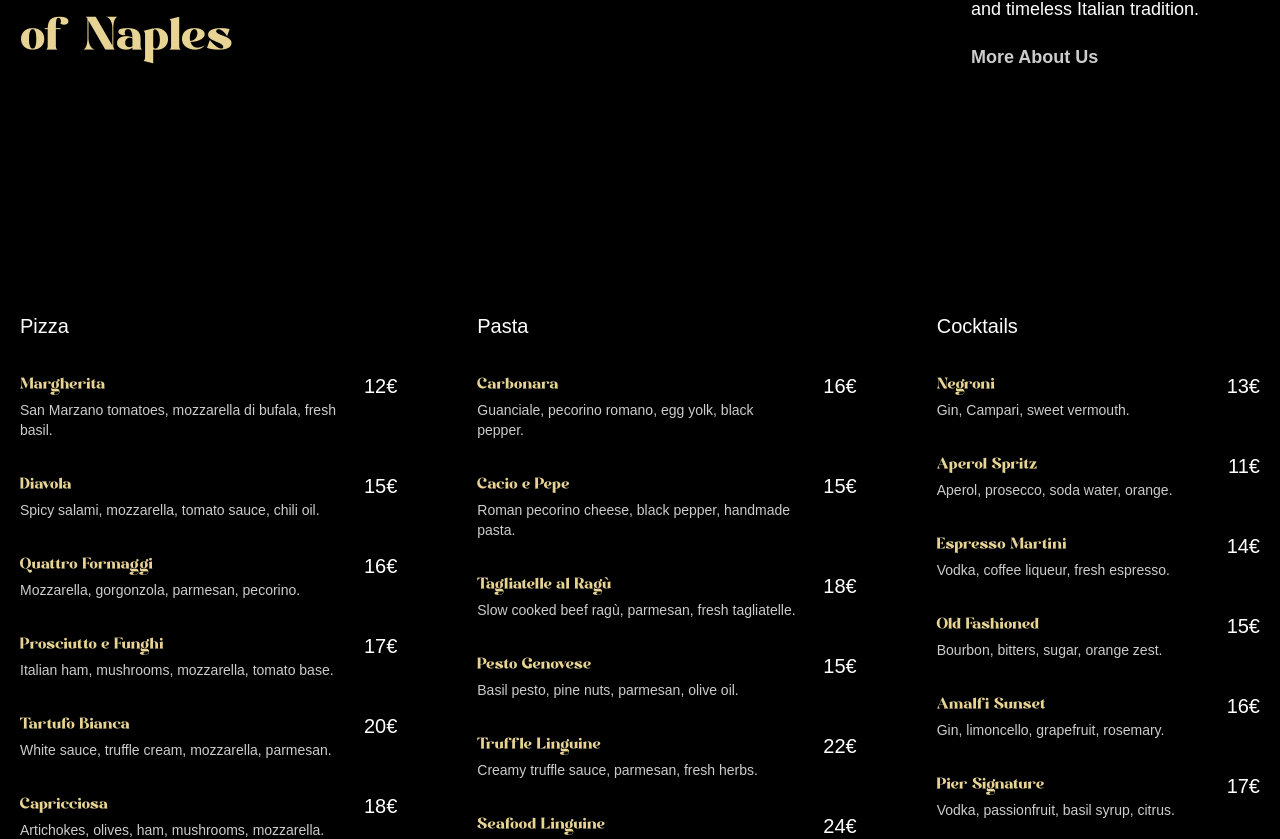
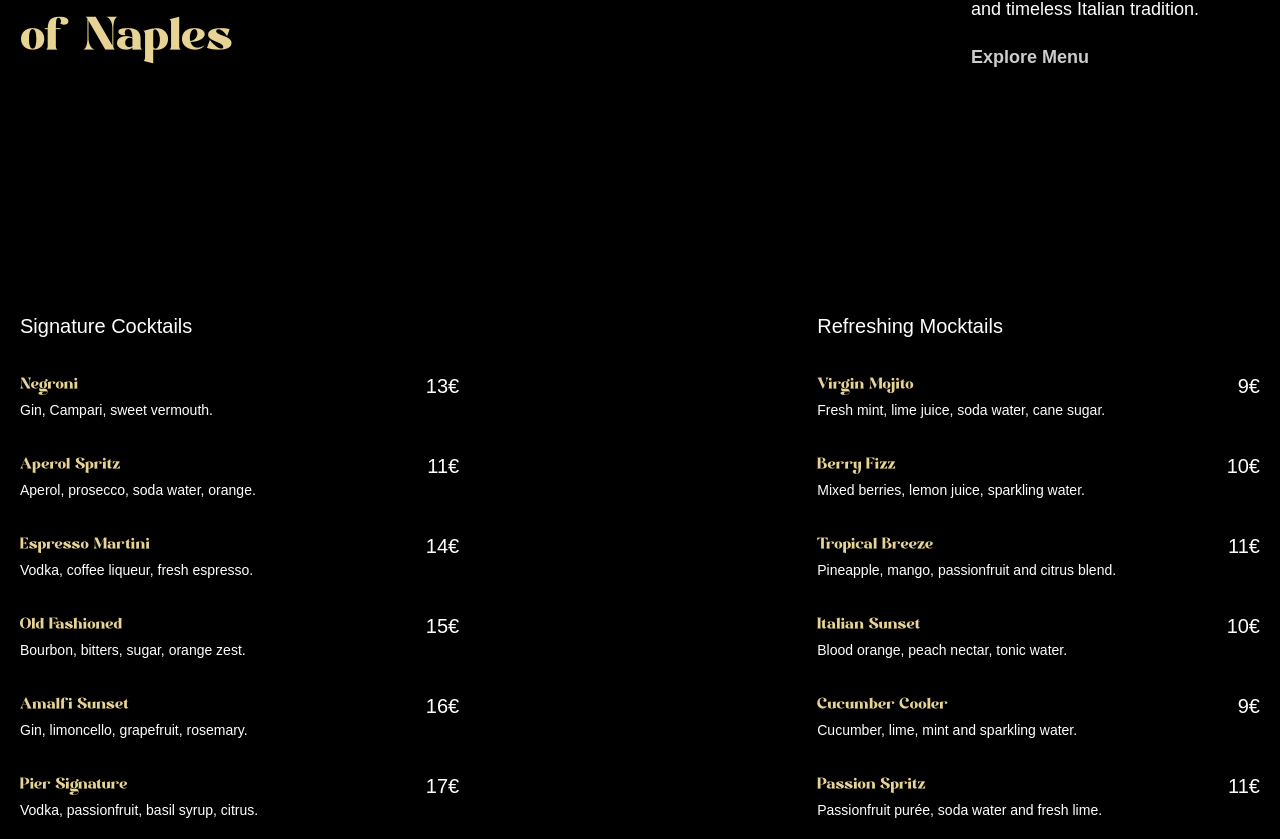
Before and after one commit to OKihichak/fullstack-restaurant-website, a React (Vite) app: page /menu in a window 1280 px wide. Shown: the part 648-1487 px from the top of the page. Built offline with nearby package versions, Linux system fonts and the light colour scheme; a web font is replaced by a local one.

Commit message:
Cocktails menu section added

```diff
--- a/constants/index.js
+++ b/constants/index.js
@@ -1,31 +1,29 @@
 import L from "leaflet";
 
 const navLinks = [
-
   {
-        id:1,
-        title:"Menu",
-        path:"/menu"
+    id: 1,
+    title: "Menu",
+    path: "/menu",
   },
 
   {
-        id:2,
-        title:"Reservation",
-        path:"/#reservation"
+    id: 2,
+    title: "Reservation",
+    path: "/#reservation",
   },
 
   {
-        id:3,
-        title:"About Us",
-        path:"/#about"
+    id: 3,
+    title: "About Us",
+    path: "/#about",
   },
 
   {
-        id:4,
-        title:"Contact",
-        path:"/#contact"
-    }
-
+    id: 4,
+    title: "Contact",
+    path: "/#contact",
+  },
 ];
 
 const menuItems = {
@@ -202,6 +200,63 @@ const menuItems = {
       description: "Rye whiskey, vermouth, bitters, smoked aroma.",
     },
   ],
+  mocktails: [
+    {
+      id: 25,
+      name: "Virgin Mojito",
+      price: "9€",
+      description: "Fresh mint, lime juice, soda water, cane sugar.",
+    },
+
+    {
+      id: 26,
+      name: "Berry Fizz",
+      price: "10€",
+      description: "Mixed berries, lemon juice, sparkling water.",
+    },
+
+    {
+      id: 27,
+      name: "Tropical Breeze",
+      price: "11€",
+      description: "Pineapple, mango, passionfruit and citrus blend.",
+    },
+
+    {
+      id: 28,
+      name: "Italian Sunset",
+      price: "10€",
+      description: "Blood orange, peach nectar, tonic water.",
+    },
+
+    {
+      id: 29,
+      name: "Cucumber Cooler",
+      price: "9€",
+      description: "Cucumber, lime, mint and sparkling water.",
+    },
+
+    {
+      id: 30,
+      name: "Passion Spritz",
+      price: "11€",
+      description: "Passionfruit purée, soda water and fresh lime.",
+    },
+
+    {
+      id: 31,
+      name: "Rosso Berry",
+      price: "10€",
+      description: "Raspberry, cranberry and lemon with ice.",
+    },
+
+    {
+      id: 32,
+      name: "Lemon Basil Refresher",
+      price: "9€",
+      description: "Fresh basil, lemon juice, honey and soda.",
+    },
+  ],
 };
 
 const restaurantIcon = new L.Icon({
--- a/src/pages/menuComponents/MenuCategory.jsx
+++ /dev/null
@@ -1,47 +0,0 @@
-import styles from "./MenuCategory.module.css";
-
-const MenuCategory = ({ title, items }) => {
-
-    return (
-
-        <div className={styles.category}>
-
-            <h2>
-                {title}
-            </h2>
-
-            <ul>
-
-                {items.map((item) => (
-
-                    <li key={item.id}>
-
-                        <div className={styles.info}>
-
-                            <h3>
-                                {item.name}
-                            </h3>
-
-                            <p>
-                                {item.description}
-                            </p>
-
-                        </div>
-
-                        <span>
-                            {item.price}
-                        </span>
-
-                    </li>
-
-                ))}
-
-            </ul>
-
-        </div>
-
-    )
-
-}
-
-export default MenuCategory;
--- a/src/pages/menuComponents/MenuCategory.module.css
+++ /dev/null
@@ -1,56 +0,0 @@
-@reference "../../index.css";
-
-.category{
-
-    @apply space-y-8
-    w-full
-    md:w-fit;
-
-}
-
-.category h2{
-
-    @apply text-xl
-    font-medium;
-
-}
-
-.category ul{
-
-    @apply space-y-8;
-
-}
-
-.category li{
-
-    @apply flex
-    justify-between
-    items-start
-    gap-6;
-
-}
-
-.info h3{
-
-    @apply font-modern-negra
-    2xl:text-3xl
-    text-xl
-    text-yellow;
-
-}
-
-.info p{
-
-    @apply text-sm
-    opacity-80
-    max-w-md;
-
-}
-
-.category span{
-
-    @apply text-xl
-    font-medium
-    whitespace-nowrap;
-
-}
--- a/src/pages/menuComponents/MenuHero.jsx
+++ b/src/pages/menuComponents/MenuHero.jsx
@@ -3,82 +3,65 @@ import { useGSAP } from "@gsap/react";
 import gsap from "gsap";
 import { SplitText } from "gsap/all";
 import { useRef } from "react";
-import { useMediaQuery } from "react-responsive";
-import { NavLink } from "react-router-dom";
+import { useMediaQuery } from "react-responsive"
+
 
 const MenuHero = () => {
 
     const videoRef = useRef();
 
-    const isMobile = useMediaQuery({
-        maxWidth: 767
-    });
+    const isMobile = useMediaQuery({ maxWidth: 767 })
+
+
 
     useGSAP(() => {
 
-        const heroSplit = new SplitText(
-            `.${styles.title}`,
-            { type: "chars,words" }
-        );
+        const heroSplit = new SplitText('.title', { type: 'chars, words' });
+        const paragraphSplit = new SplitText('.subtitle', { type: 'lines' });
 
-        const subtitleSplit = new SplitText(
-            `.${styles.subtitle}`,
-            { type: "lines" }
-        );
-
-        heroSplit.chars.forEach(char =>
-            char.classList.add("text-gradient")
-        );
+        heroSplit.chars.forEach((char) => char.classList.add('text-gradient'));
 
         gsap.from(heroSplit.chars, {
             yPercent: 100,
             duration: 1.8,
-            ease: "expo.out",
+            ease: 'expo.out',
             stagger: 0.06
-        });
+        })
 
-        gsap.from(subtitleSplit.lines, {
+        gsap.from(paragraphSplit.lines, {
             opacity: 0,
             yPercent: 100,
             duration: 1.8,
-            ease: "expo.out",
+            ease: 'expo.out',
             stagger: 0.06,
-            delay: 1
-        });
+            delay: 1,
+        })
 
-        const startValue = isMobile
-            ? "top 50%"
-            : "center 60%";
 
-        const endValue = isMobile
-            ? "120% top"
-            : "bottom top";
+        const startValue = isMobile ? 'top 50%' : 'center 60%';
+        const endValue = isMobile ? '120% top' : 'bottom top';
 
         const tl = gsap.timeline({
             scrollTrigger: {
-                trigger: `.${styles.videoWrapper}`,
+                trigger: "video",
                 start: startValue,
                 end: endValue,
                 scrub: true,
-                pin: true
-            }
+                pin: true,
+            },
         });
 
         videoRef.current.onloadedmetadata = () => {
+            tl.to(videoRef.current, {
+                currentTime: videoRef.current.duration
+            })
+        }
 
-            tl.to(videoRef.current, {
-                currentTime:
-                    videoRef.current.duration
-            });
-
-        };
-
-    }, []);
+    }, [])
 
     return (
         <>
-
-            <section className={styles.hero}>
+            <section className={`${styles.hero} noisy`}>
 
                 <h1 className={styles.title}>
                     MENU
@@ -102,7 +85,7 @@ const MenuHero = () => {
 
                         </div>
 
-                        <div className={styles.viewMenu}>
+                        <div className={styles.viewCocktails}>
 
                             <p>
                                 Stone-baked pizzas crafted
@@ -111,9 +94,9 @@ const MenuHero = () => {
                                 Italian tradition.
                             </p>
 
-                            <NavLink to={'/about'}>
-                                More About Us
-                            </NavLink>
+                            <a href="#pizza-menu">
+                                Explore Menu
+                            </a>
 
                         </div>
 
@@ -134,7 +117,6 @@ const MenuHero = () => {
                 />
 
             </div>
-
         </>
     );
 };
--- a/src/pages/menuComponents/MenuHero.module.css
+++ b/src/pages/menuComponents/MenuHero.module.css
@@ -1,18 +1,15 @@
 @reference "../../index.css";
 
 .hero{
-
     @apply relative
     z-10
     min-h-dvh
     w-full
     border
     border-transparent;
-
 }
 
 .title{
-
     @apply md:mt-32
     mt-40
     text-8xl
@@ -20,28 +17,24 @@
     leading-none
     text-center
     font-modern-negra;
-
 }
 
 .body{
-
     @apply container
     mx-auto
     absolute
     left-1/2
     -translate-x-1/2
     lg:bottom-20
+    top-auto
     md:top-[30vh]
-    top-auto
     flex
     justify-between
     items-end
     px-5;
-
 }
 
 .content{
-
     @apply flex
     lg:flex-row
     flex-col
@@ -51,60 +44,47 @@
     items-center
     lg:items-end
     mx-auto;
-
 }
 
 .subtitle{
-
     @apply font-modern-negra
     text-6xl
     text-yellow
     max-w-xl;
-
 }
 
-.viewMenu{
-
+.viewCocktails{
     @apply space-y-5
     text-lg
     lg:max-w-2xs
     md:max-w-xs
     w-full;
-
 }
 
-.viewMenu p{
-
+.viewCocktails p{
     @apply text-left;
-
 }
 
-.viewMenu a{
-
+.viewCocktails a{
     @apply font-semibold
     opacity-80
     transition
     hover:text-yellow;
-
 }
 
 .videoWrapper{
-
     @apply absolute
     inset-0;
-
 }
 
 .videoWrapper video{
-
-    @apply absolute
+    @apply w-full
+    md:h-[80%]
+    h-1/2
+    absolute
     bottom-0
     left-0
-    w-full
-    md:h-[80%]
-    h-1/2
     md:object-contain
     object-bottom
     object-cover;
-
 }
--- /dev/null
+++ b/src/pages/menuComponents/MenuPair.jsx
@@ -0,0 +1,70 @@
+import styles from "./MenuPair.module.css";
+
+const MenuPair = ({
+    leftTitle,
+    leftItems,
+    rightTitle,
+    rightItems,
+}) => {
+
+    return (
+
+        <div className={styles.list}>
+
+            <div className={styles.popular}>
+
+                <h2>{leftTitle}</h2>
+
+                <ul>
+
+                    {leftItems.map((item) => (
+
+                        <li key={item.id}>
+
+                            <div className={styles.info}>
+                                <h3>{item.name}</h3>
+                                <p>{item.description}</p>
+                            </div>
+
+                            <span>{item.price}</span>
+
+                        </li>
+
+                    ))}
+
+                </ul>
+
+            </div>
+
+            <div className={styles.loved}>
+
+                <h2>{rightTitle}</h2>
+
+                <ul>
+
+                    {rightItems.map((item) => (
+
+                        <li key={item.id}>
+
+                            <div className={styles.info}>
+                                <h3>{item.name}</h3>
+                                <p>{item.description}</p>
+                            </div>
+
+                            <span>{item.price}</span>
+
+                        </li>
+
+                    ))}
+
+                </ul>
+
+            </div>
+
+        </div>
+
+    );
+
+};
+
+export default MenuPair;
--- /dev/null
+++ b/src/pages/menuComponents/MenuPair.module.css
@@ -0,0 +1,86 @@
+@reference "../../index.css";
+
+.list{
+
+    @apply container
+    mx-auto
+    relative
+    z-10
+    flex
+    md:flex-row
+    flex-col
+    justify-between
+    items-start
+    gap-20
+    pt-40
+    2xl:px-0
+    px-5;
+
+}
+
+.popular{
+
+    @apply space-y-8
+    w-full
+    md:w-fit;
+
+}
+
+.loved{
+
+    @apply space-y-8
+    w-full
+    md:w-fit
+    pb-20
+    md:pb-0;
+
+}
+
+.list h2{
+
+    @apply text-xl
+    font-medium;
+
+}
+
+.list ul{
+
+    @apply space-y-8;
+
+}
+
+.list li{
+
+    @apply flex
+    justify-between
+    items-start;
+
+}
+
+.info{
+
+    @apply md:me-28;
+
+}
+
+.info h3{
+
+    @apply font-modern-negra
+    2xl:text-3xl
+    text-xl
+    text-yellow;
+
+}
+
+.info p{
+
+    @apply text-sm;
+
+}
+
+.list span{
+
+    @apply text-xl
+    font-medium;
+
+}
--- a/src/pages/menuComponents/MenuSection.jsx
+++ b/src/pages/menuComponents/MenuSection.jsx
@@ -1,39 +1,48 @@
-import styles from "./MenuSection.module.css";
-import MenuCategory from "./MenuCategory";
 import { menuItems } from "../../../constants";
+import MenuPair from "./MenuPair";
+import { useGSAP } from "@gsap/react";
+import gsap from "gsap";
 
-const MenuSection = () => {
+
+
+const CocktailsSection = () => {
+
+    useGSAP(() => {
+        const parallaxTimeline = gsap.timeline({
+            scrollTrigger: {
+                trigger: '#cocktails',
+                start: 'top 30%',
+                end: 'bottom 80%',
+                scrub: true,
+            }
+        })
+
+        parallaxTimeline.from('#c-left-leaf', {
+            x: -100,
+            y: 100
+        })
+        .from('#c-right-leaf', {
+            x:100,
+            y: 100
+        })
+    },[])
 
     return (
 
-        <section
-            id="menu-list"
-            className={styles.section}
-        >
+        <section id="cocktails">
 
-            <div className={styles.list}>
+            <MenuPair
+                leftTitle="Signature Cocktails"
+                leftItems={menuItems.cocktails}
+                rightTitle="Refreshing Mocktails"
+                rightItems={menuItems.mocktails}
+            />
 
-                <MenuCategory
-                    title="Pizza"
-                    items={menuItems.pizza}
-                />
-
-                <MenuCategory
-                    title="Pasta"
-                    items={menuItems.pasta}
-                />
-
-                <MenuCategory
-                    title="Cocktails"
-                    items={menuItems.cocktails}
-                />
-
-            </div>
 
         </section>
 
-    )
+    );
 
-}
+};
 
-export default MenuSection;
+export default CocktailsSection;
--- a/src/pages/menuComponents/MenuSection.module.css
+++ b/src/pages/menuComponents/MenuSection.module.css
@@ -2,22 +2,9 @@
 
 .section{
 
-    @apply py-40;
+    @apply relative
+    min-h-dvh
+    w-full
+    overflow-hidden;
 
 }
-
-.list{
-
-    @apply container
-    mx-auto
-    relative
-    z-10
-    flex
-    md:flex-row
-    flex-col
-    justify-between
-    items-start
-    gap-20
-    px-5;
-
-}
```
Lines whose indentation alone changed are shown as unchanged.
